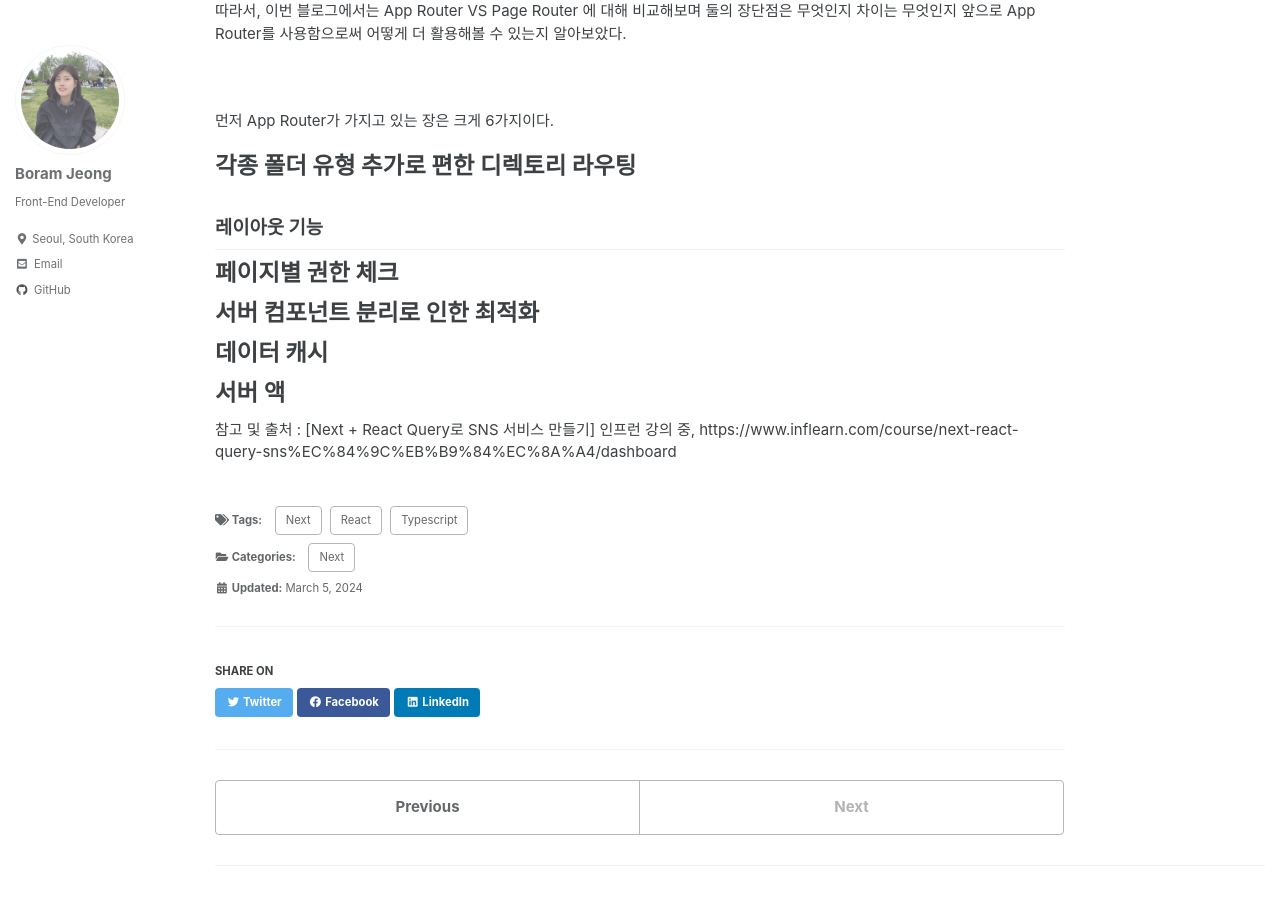
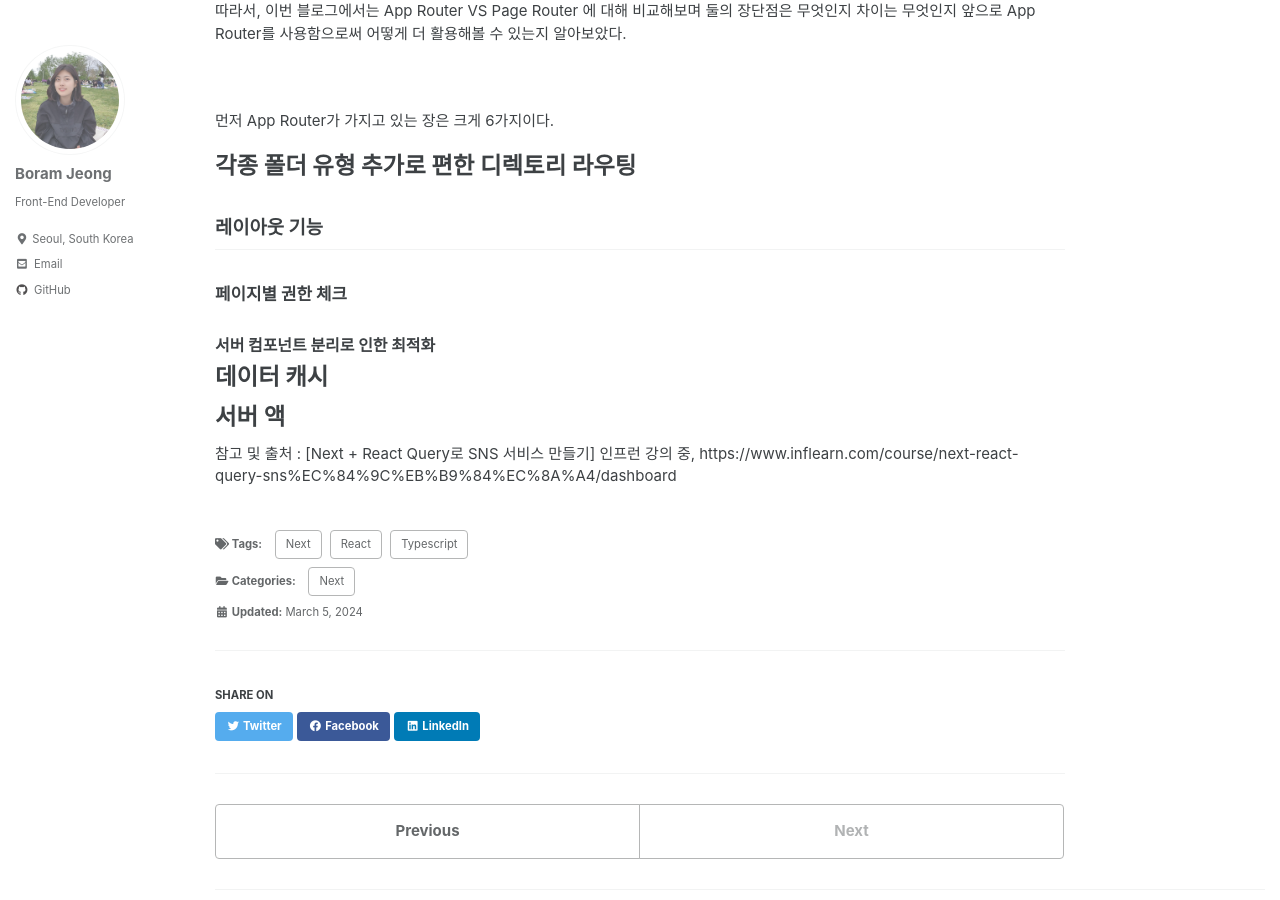
Before and after one commit to bo-ram-jeong/bo-ram-jeong.github.io, a Jekyll site: the page built from _posts/2024-03-05-app-router-page-router.md, in a window 1280 px wide and 900 px high, scrolled down 523 px. Built offline with Jekyll 4.4.1, drawn with Linux system fonts in a browser that asks for light colours; cached includes are drawn as plain includes.

```diff
--- a/_posts/2024-03-05-app-router-page-router.md
+++ b/_posts/2024-03-05-app-router-page-router.md
@@ -31,8 +31,8 @@ page router가 익숙해질때쯤 app router를 사용해보고 싶은 생각이
 <br/>
 # 각종 폴더 유형 추가로 편한 디렉토리 라우팅
 ## 레이아웃 기능
-# 페이지별 권한 체크
-# 서버 컴포넌트 분리로 인한 최적화
+### 페이지별 권한 체크
+#### 서버 컴포넌트 분리로 인한 최적화
 # 데이터 캐시
 # 서버 액
 
```
